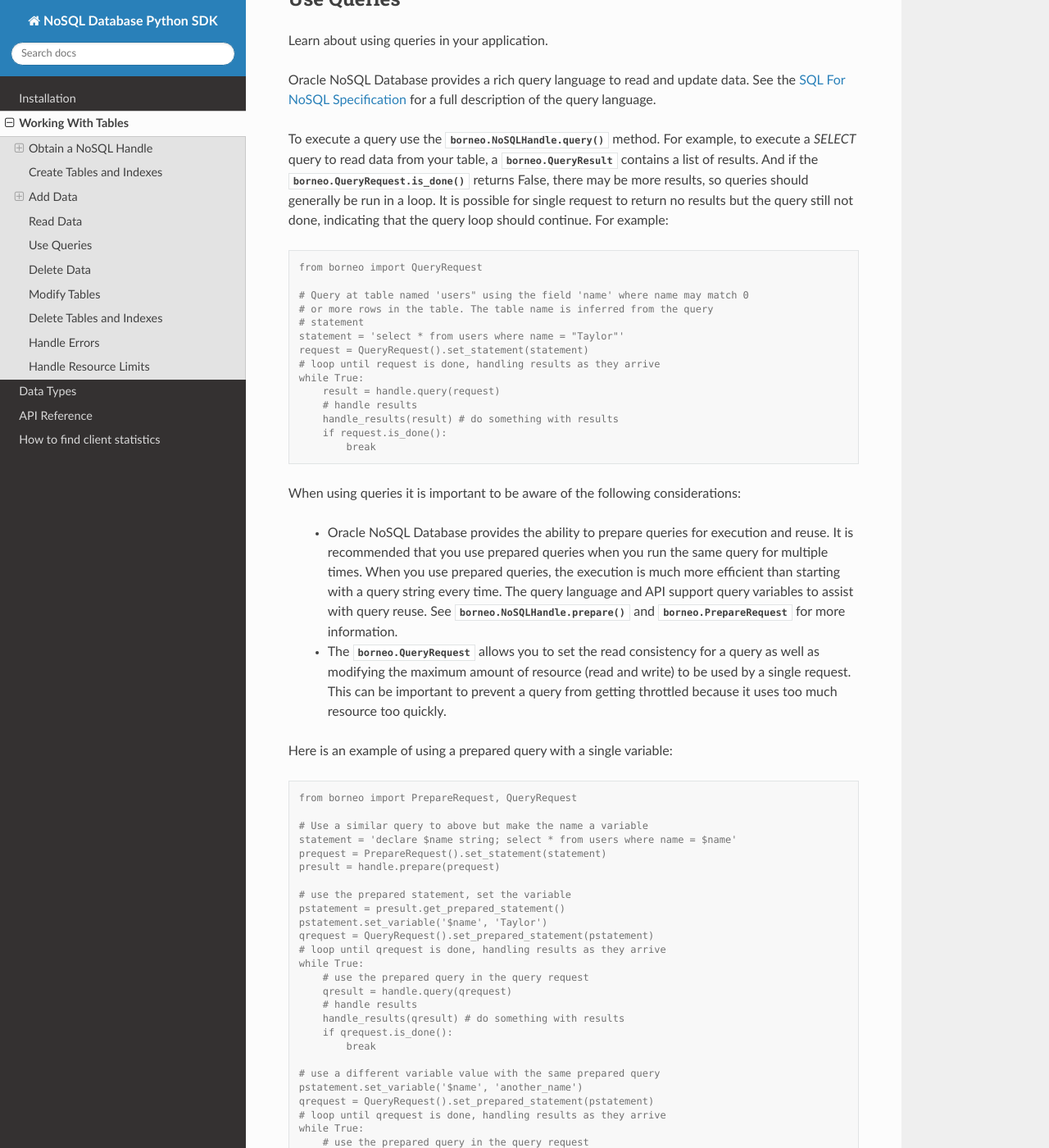
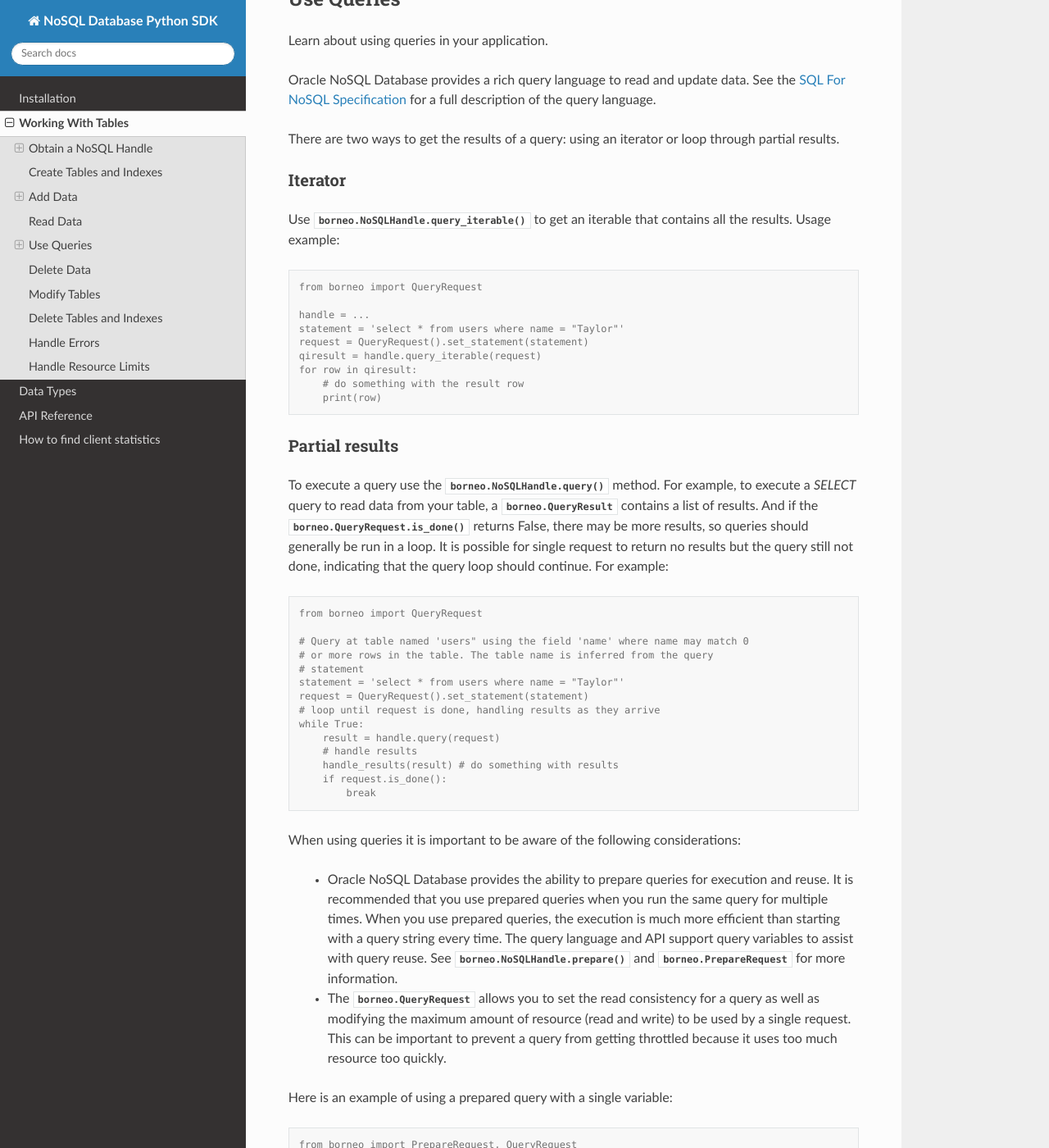
Before and after one commit to oracle/nosql-python-sdk, a Sphinx documentation site: the page built from docs/tables.rst, in a window 1280 px wide and 1400 px high, scrolled down 5708 px. Shown: the whole window at 82% size. Built offline with Sphinx 7.4.7 and the Read the Docs theme 2.0.0, drawn with Linux system fonts in a browser that asks for light colours; the version number is read from the project's files by our own code; some of the changed text lies outside the part shown.

Commit message:
Update table documentation also fixed doc typos.

```diff
--- a/docs/tables.rst
+++ b/docs/tables.rst
@@ -298,12 +298,38 @@
 -----------
 Use Queries
 -----------
-Learn about  using queries in your application.
+Learn about using queries in your application.
 
 Oracle NoSQL Database provides a rich query language to read and update data.
 See the `SQL For NoSQL Specification <http://www.oracle.com/pls/topic/lookup?
 ctx=en/cloud/paas/nosql-cloud&id=sql_nosql>`_ for a full description of the
 query language.
+
+There are two ways to get the results of a query: using an iterator or loop
+through partial results.
+
+========
+Iterator
+========
+
+Use :func:`borneo.NoSQLHandle.query_iterable` to get an iterable
+that contains all the results. Usage example:
+
+.. code-block:: pycon
+
+    from borneo import QueryRequest
+
+    handle = ...
+    statement = 'select * from users where name = "Taylor"'
+    request = QueryRequest().set_statement(statement)
+    qiresult = handle.query_iterable(request)
+    for row in qiresult:
+        # do something with the result row
+        print(row)
+
+===============
+Partial results
+===============
 
 To execute a query use the :func:`borneo.NoSQLHandle.query` method. For example,
 to execute a *SELECT* query to read data from your table, a
@@ -359,14 +385,12 @@
     pstatement = presult.get_prepared_statement()
     pstatement.set_variable('$name', 'Taylor')
     qrequest = QueryRequest().set_prepared_statement(pstatement)
-    # loop until qrequest is done, handling results as they arrive
-    while True:
-        # use the prepared query in the query request
-        qresult = handle.query(qrequest)
-        # handle results
-        handle_results(qresult) # do something with results
-        if qrequest.is_done():
-            break
+    qiresult = handle.query_iterable(qrequest)
+    # loop on results as they arrive
+    for row in qiresult:
+        # do something with the result row
+        print(row)
+
 
     # use a different variable value with the same prepared query
     pstatement.set_variable('$name', 'another_name')
```
Also changed, not shown: 2 other files.
